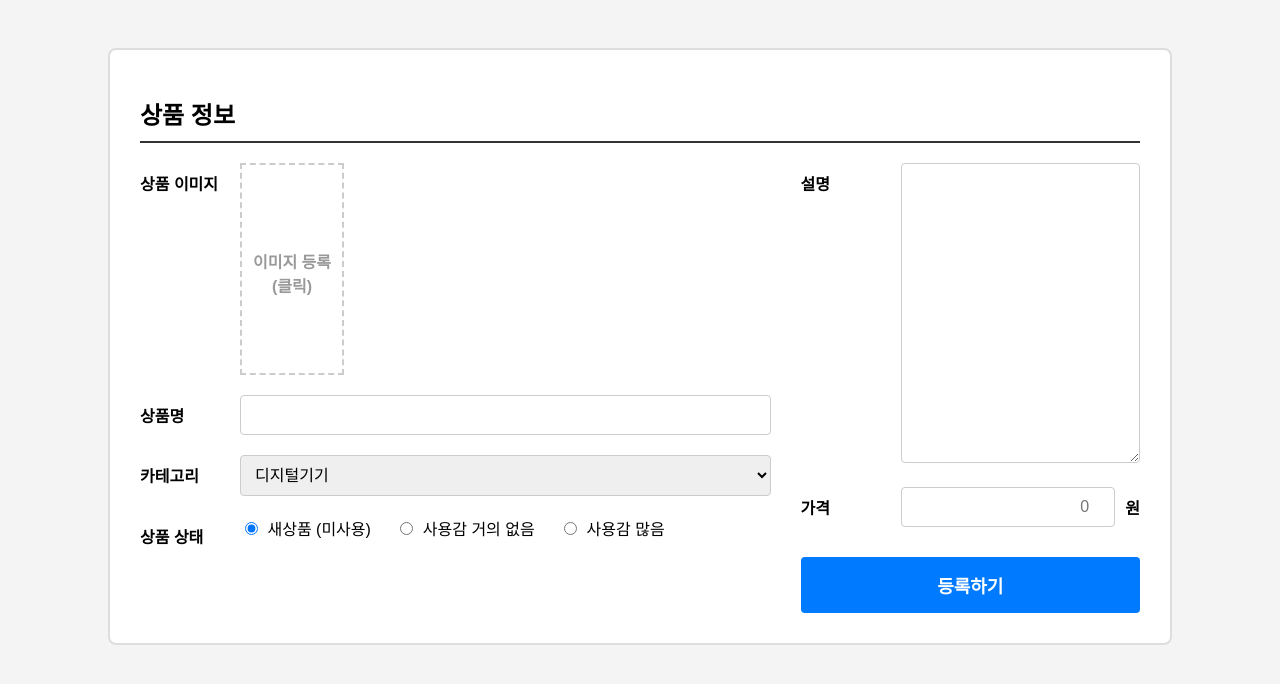
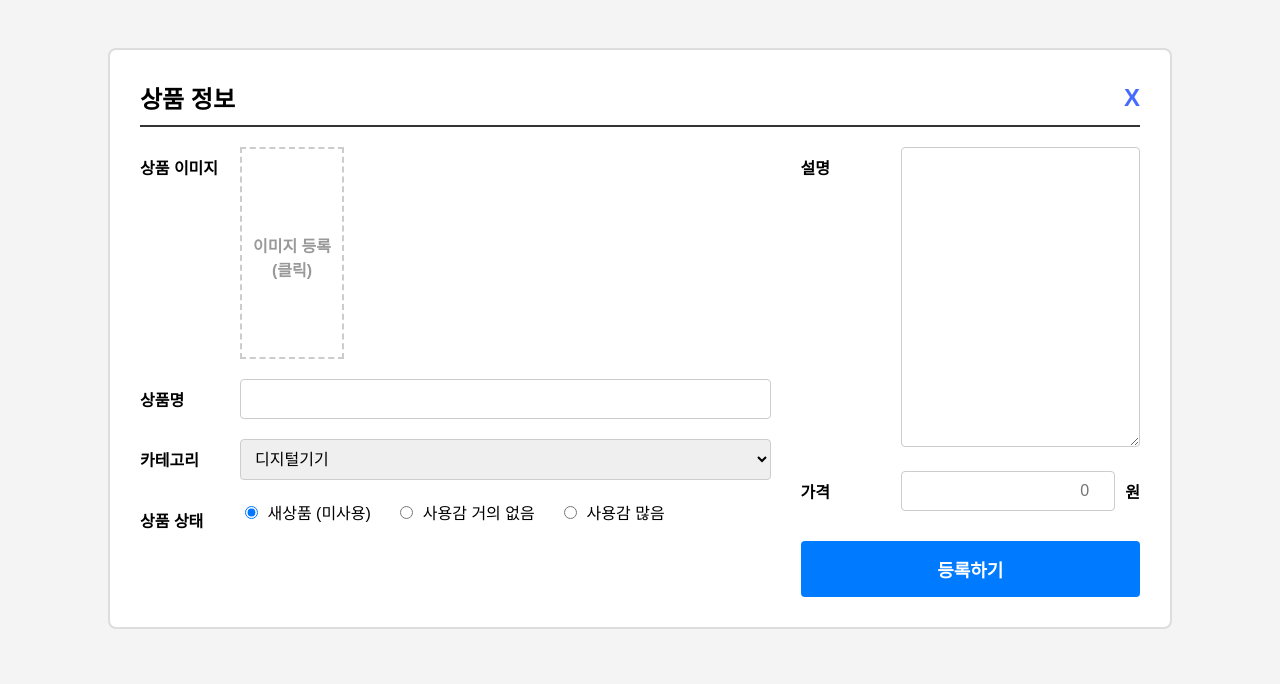
Before and after one commit to wjdfks3560/database_project, a Flask app: page /product/register in a window 1280 px wide. Shown: the top 684 px of the page. Run offline with Flask 3, Linux system fonts and the light colour scheme; the visitor is signed in with stand-in values (Sample User, id 1).

Commit message:
Modify back button

```diff
--- a/templates/register_product.html
+++ b/templates/register_product.html
@@ -24,12 +24,37 @@
             border-radius: 8px;
         }
 
+        /* ====== 여기부터 제목/뒤로가기 영역 ====== */
+        .header-row{
+            display:flex;
+            justify-content:space-between;
+            align-items:center;
+            border-bottom:2px solid #333;
+            padding-bottom:10px;
+            margin-bottom:20px;
+        }
+
         h1 {
             font-size: 24px;
-            border-bottom: 2px solid #333;
-            padding-bottom: 10px;
-            margin-bottom: 20px;
+            margin:0;
         }
+
+        .back-button{
+            border:none;
+            background:transparent;
+            padding:0;
+            margin:0;
+            font-size:24px;
+            font-weight:700;
+            color:#456BFF;   /* 이미지랑 비슷한 파란색 */
+            cursor:pointer;
+            line-height:1;
+        }
+
+        .back-button:hover{
+            color:#2744d8;
+        }
+        /* ====== 여기까지 제목/뒤로가기 영역 ====== */
 
         /* 폼 레이아웃 (Flexbox 사용) */
         .form-layout {
@@ -146,8 +171,12 @@
 <body>
 
     <div class="form-container">
-        <h1>상품 정보</h1>
-        <!-- 여기만 변경: url_for('register_product') 사용 -->
+        <!-- 제목 + 뒤로가기 버튼 -->
+        <div class="header-row">
+            <h1>상품 정보</h1>
+            <button type="button" class="back-button" onclick="history.back()">X</button>
+        </div>
+
         <form action="{{ url_for('register_product') }}" method="post" enctype="multipart/form-data">
             <div class="form-layout">
                 <div class="form-left">
@@ -160,21 +189,18 @@
                                     (클릭)
                                 </div>
                             </label>
-                            <!-- name="image" 로 변경 -->
                             <input type="file" id="image-upload" name="image" accept="image/*">
                         </div>
                     </div>
                     <div class="form-group">
                         <label for="product-name">상품명</label>
                         <div class="input-wrapper">
-                            <!-- name="title" 로 변경 -->
                             <input type="text" id="product-name" name="title" required>
                         </div>
                     </div>
                     <div class="form-group">
                         <label for="category">카테고리</label>
                         <div class="input-wrapper">
-                            <!-- value 를 Category.name 과 동일한 한글로 사용 -->
                             <select id="category" name="category">
                                 <option value="디지털기기">디지털기기</option>
                                 <option value="가구/인테리어">가구/인테리어</option>
@@ -186,7 +212,6 @@
                     <div class="form-group">
                         <label>상품 상태</label>
                         <div class="input-wrapper status-options">
-                            <!-- 이 값들은 아직 백엔드에서 쓰지 않으니 그냥 두셔도 됩니다 -->
                             <label><input type="radio" name="product_status" value="새상품" checked> 새상품 (미사용)</label>
                             <label><input type="radio" name="product_status" value="사용감 거의 없음"> 사용감 거의 없음</label>
                             <label><input type="radio" name="product_status" value="사용감 많음"> 사용감 많음</label>
@@ -198,14 +223,12 @@
                     <div class="form-group">
                         <label for="description">설명</label>
                         <div class="input-wrapper">
-                            <!-- name="description" 그대로 백엔드와 일치 -->
                             <textarea id="description" name="description" required></textarea>
                         </div>
                     </div>
                     <div class="form-group">
                         <label for="price">가격</label>
                         <div class="input-wrapper price-input">
-                            <!-- name="price" 그대로 백엔드와 일치 -->
                             <input type="number" id="price" name="price" placeholder="0" required>
                             <span>원</span>
                         </div>
```
